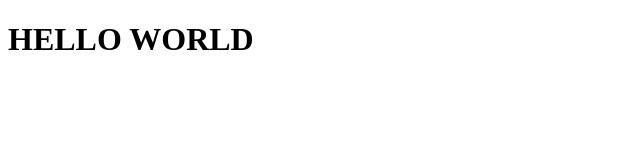
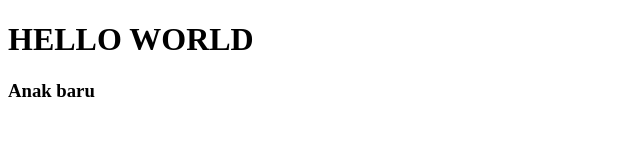
Before and after one commit to 8-joedm-8/joblssd, a plain HTML site: page index.html in a window 1280 px wide. Shown: the whole page, without its empty margins (0-640 px from the left). Drawn offline with Linux system fonts and the light colour scheme.

Commit message:
nambahin kata

```diff
--- a/index.html
+++ b/index.html
@@ -8,5 +8,6 @@
   </head>
   <body>
     <h1>HELLO WORLD</h1>
+    <h3>Anak baru</h3>
   </body>
 </html>
```
